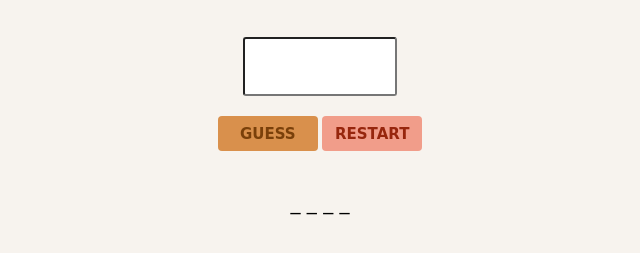
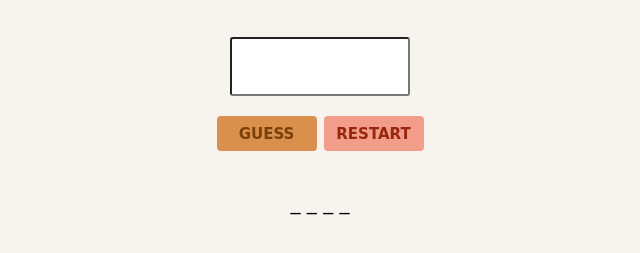
Before and after one commit to ulianasunny31/js-for-kids-games, a plain HTML site: page html/hangman.html in a window 1280 px wide. Shown: the part 153-406 px from the top of the page, without its empty margins (320-960 px from the left). Drawn offline with Linux system fonts and the light colour scheme.

Commit message:
finished.0

```diff
--- a/css/styles.css
+++ b/css/styles.css
@@ -22,10 +22,10 @@ body {
 .hanggame-container {
   background-color: #f7f3ee;
   border-radius: 8px;
-  width: 50%;
-  height: 65%;
+  width: 60%;
+  min-height: 450px;
   margin: 30px auto 0;
-  padding: 80px 80px 30px;
+  padding: 50px 70px 30px;
   display: flex;
   flex-direction: column;
   align-items: center;
@@ -38,10 +38,10 @@ body {
 }
 
 .word-input {
-  width: 130px;
-  height: 35px;
+  width: 45%;
+  height: 25px;
   padding: 10px;
-  font-size: 20px;
+  font-size: 18px;
   border-radius: 3px;
   color: #a76d18;
   font-family: "Covered By Your Grace", cursive;
@@ -49,32 +49,36 @@ body {
 }
 
 .btn-div {
-  flex-direction: row;
-  margin-bottom: 40px;
+  display: flex;
+  flex-direction: column;
+  align-items: center;
+  gap: 7px;
+  margin-bottom: 50px;
+  width: 100%;
 }
 
 .guess-btn {
-  width: 100px;
-  height: 35px;
+  width: 40%;
+  height: 30px;
   background-color: #d9904c;
   color: #7a400a;
   border: none;
   border-radius: 4px;
   font-weight: 700;
-  font-size: 15px;
+  font-size: 13px;
   font-family: "Covered By Your Grace", cursive;
   cursor: pointer;
 }
 
 .restart-btn {
-  width: 100px;
-  height: 35px;
+  width: 40%;
+  height: 30px;
   background-color: #f19d8a;
   color: #97260d;
   border: none;
   border-radius: 4px;
   font-weight: 700;
-  font-size: 15px;
+  font-size: 13px;
   font-family: "Covered By Your Grace", cursive;
   cursor: pointer;
 }
@@ -82,29 +86,24 @@ body {
 .hangman-name {
   margin: 0 auto 40px;
   font-family: "Covered By Your Grace", cursive;
-  font-size: 35px;
+  font-size: 20px;
 }
 
 .word-span {
   font-family: "Covered By Your Grace", cursive;
-  font-size: 20px;
-  margin-bottom: 50px;
-}
-
-.span {
+  font-size: 15px;
+  margin-bottom: 60px;
 }
 
 .wrong-letters-span {
   font-family: "Covered By Your Grace", cursive;
-  font-size: 20px;
+  font-size: 18px;
   border: none;
   border-radius: 3px;
-  padding: 10px;
+  padding: 8px;
   min-width: 100px;
   max-width: 100px;
   max-height: 200px;
-  margin-right: auto;
-  margin-left: 0;
 }
 
 .visible {
@@ -114,3 +113,79 @@ body {
 .not-visible {
   background-color: #f7f3ee;
 }
+
+/* media hangman */
+
+@media screen and (min-width: 768px) {
+  .hangman-name {
+    font-size: 25px;
+  }
+
+  .word-input {
+    width: 50%;
+    height: 30px;
+    font-size: 19px;
+  }
+
+  .word-span {
+    font-size: 18px;
+  }
+
+  .wrong-letters-span {
+    font-size: 19px;
+    padding: 9px;
+  }
+}
+
+@media screen and (min-width: 1158px) {
+  .hanggame-container {
+    width: 50%;
+    height: 65%;
+    margin: 30px auto 0;
+    padding: 80px 80px 30px;
+  }
+
+  .hanggame-form {
+    display: flex;
+    flex-direction: column;
+    justify-content: center;
+  }
+
+  .word-input {
+    height: 35px;
+    font-size: 20px;
+  }
+
+  .btn-div {
+    flex-direction: row;
+    margin-bottom: 40px;
+    justify-content: center;
+  }
+
+  .guess-btn {
+    width: 100px;
+    height: 35px;
+    font-size: 15px;
+  }
+
+  .restart-btn {
+    width: 100px;
+    height: 35px;
+    font-size: 15px;
+  }
+
+  .hangman-name {
+    margin: 0 auto 40px;
+    font-size: 35px;
+  }
+
+  .word-span {
+    font-size: 20px;
+    margin-bottom: 50px;
+  }
+
+  .wrong-letters-span {
+    font-size: 20px;
+    padding: 9px;
+  }
+}
--- a/js/hangman.js
+++ b/js/hangman.js
@@ -58,6 +58,9 @@ function createGameWord() {
   for (let i = 0; i < word.length; i++) {
     answerArr.push("_");
     spanWord.textContent = answerArr.join(" ");
+    wrongLetterSpan.classList.replace(visible, notVisible);
+    wrongLetters = [];
+    wrongLetterSpan.textContent = wrongLetters.join(", ");
   }
 }
 
```
